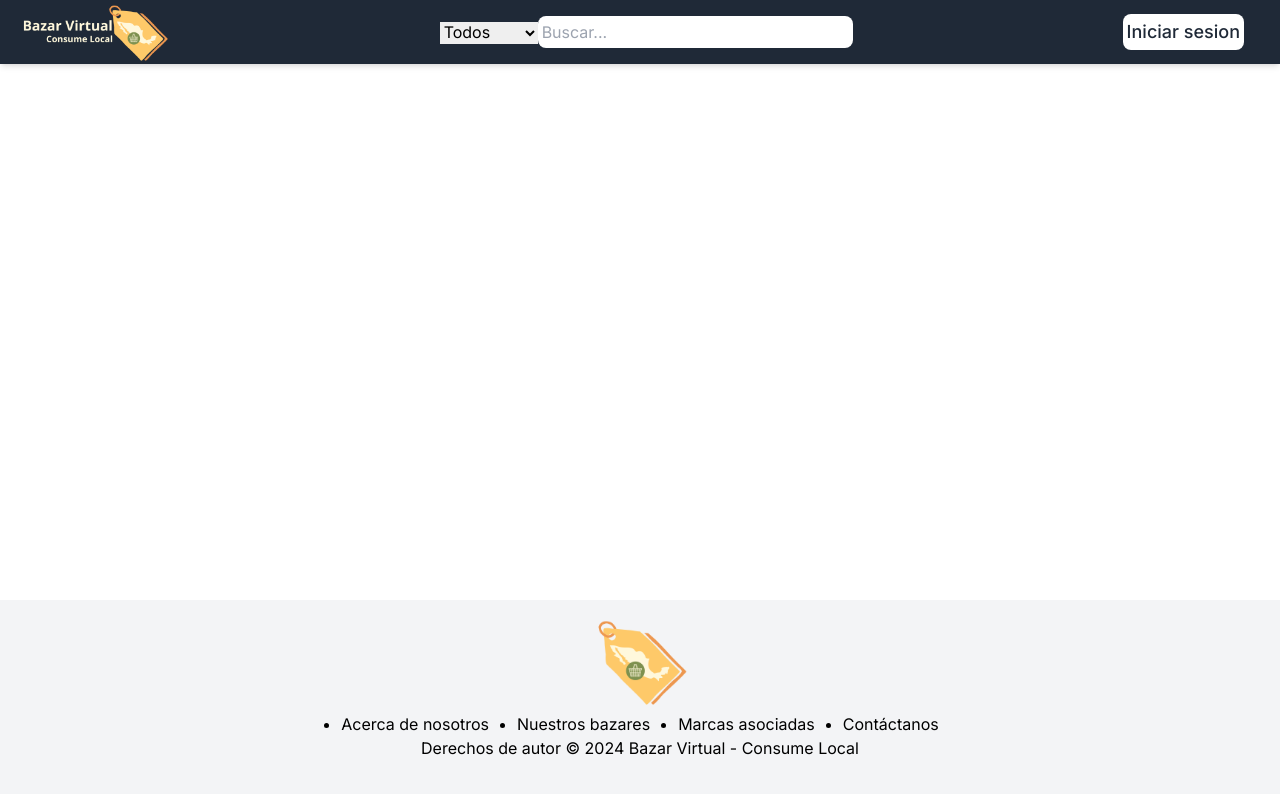
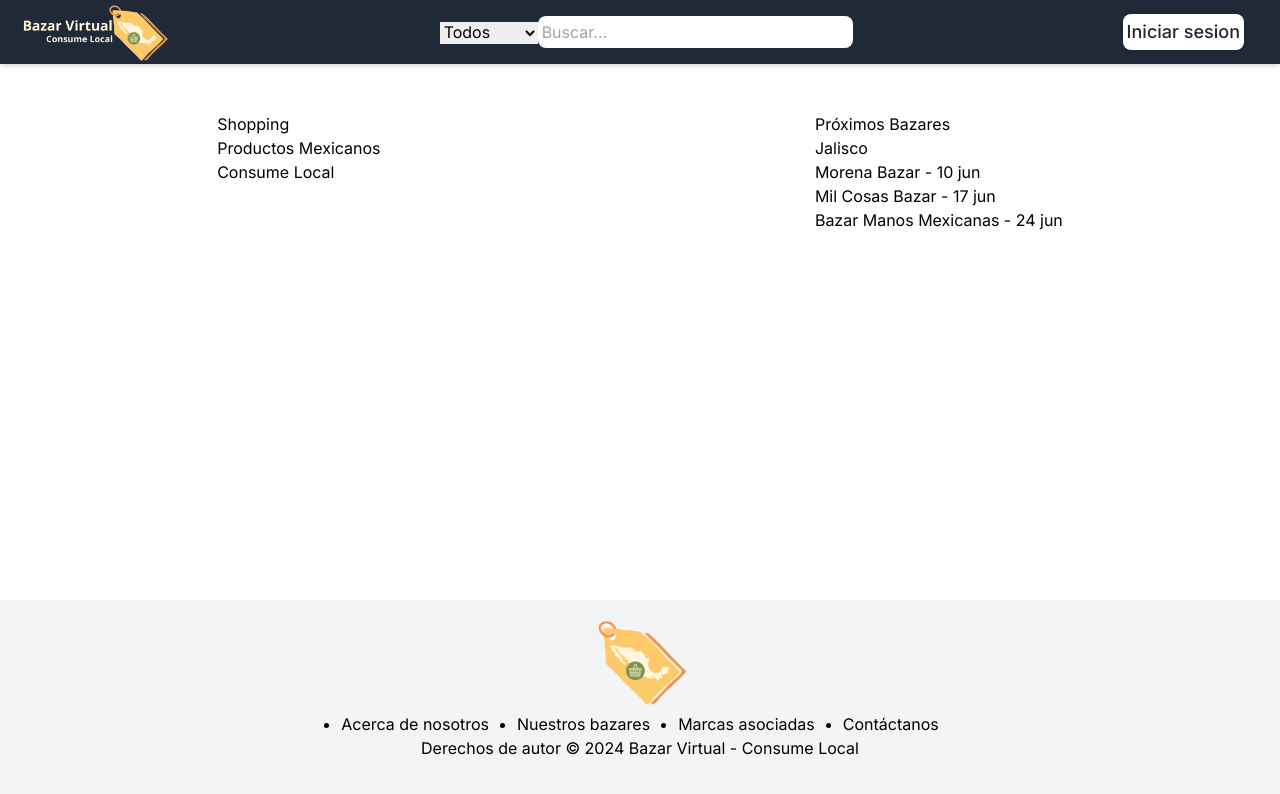
Before and after one commit to geranhuns/bazar-virtual, a Next.js app: page / in a window 1280 px wide. Shown: the top 794 px of the page. Built offline with nearby package versions, Linux system fonts and the light colour scheme.

Commit message:
added basic info to home related to bazares

```diff
--- a/src/app/page.js
+++ b/src/app/page.js
@@ -1,3 +1,22 @@
 export default function Home() {
-  return <main></main>;
+  return (
+    <main className="flex mt-28 justify-around">
+      <div className="advertising-left ">
+        <ul>
+          <li>Shopping</li>
+          <li>Productos Mexicanos</li>
+          <li>Consume Local</li>
+        </ul>
+      </div>
+      <div>
+        <h3>Próximos Bazares</h3>
+        <button>Jalisco</button>
+        <ul>
+          <li>Morena Bazar - 10 jun</li>
+          <li>Mil Cosas Bazar - 17 jun</li>
+          <li>Bazar Manos Mexicanas - 24 jun</li>
+        </ul>
+      </div>
+    </main>
+  );
 }
```
